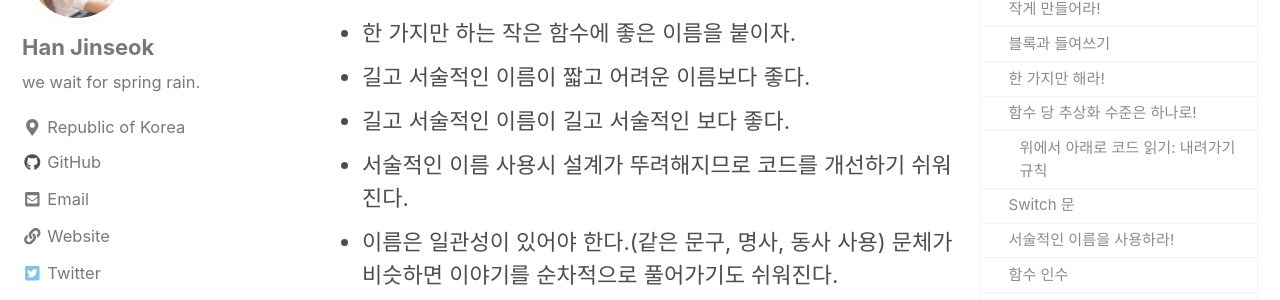
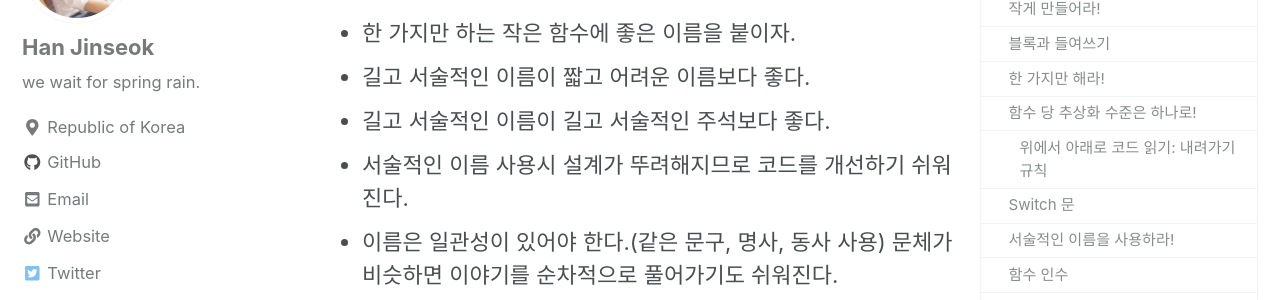
Before and after one commit to moregorenine/moregorenine.github.io, a Jekyll site: the page built from _posts/book/2019-03-01-clean-code-part3.md, in a window 1280 px wide and 900 px high, scrolled down 4641 px. Shown: the part 152-452 px from the top of the window. Built offline with Jekyll 4.4.1, drawn with Linux system fonts in a browser that asks for light colours; nearby versions of some CDN libraries; comment, search, counter and statistics services are not loaded; a style sheet for code colours, icons or effects is not loaded.

Commit message:
Update 2019-03-01-clean-code-part3.md

```diff
--- a/_posts/book/2019-03-01-clean-code-part3.md
+++ b/_posts/book/2019-03-01-clean-code-part3.md
@@ -125,7 +125,7 @@ public class EmployeeFactoryImpl implements EmployeeFactory {
 작은 함수는 그 기능이 명확하므로 이름을 붙이기가 더 쉬우며, 일관성 있는 서술형 이름을 사용한다면 코드를 순차적으로 이해하기도 쉬워진다.
 - 한 가지만 하는 작은 함수에 좋은 이름을 붙이자.
 - 길고 서술적인 이름이 짧고 어려운 이름보다 좋다.
-- 길고 서술적인 이름이 길고 서술적인 보다 좋다.
+- 길고 서술적인 이름이 길고 서술적인 주석보다 좋다.
 - 서술적인 이름 사용시 설계가 뚜려해지므로 코드를 개선하기 쉬워진다.
 - 이름은 일관성이 있어야 한다.(같은 문구, 명사, 동사 사용) 문체가 비슷하면 이야기를 순차적으로 풀어가기도 쉬워진다.
 
```
